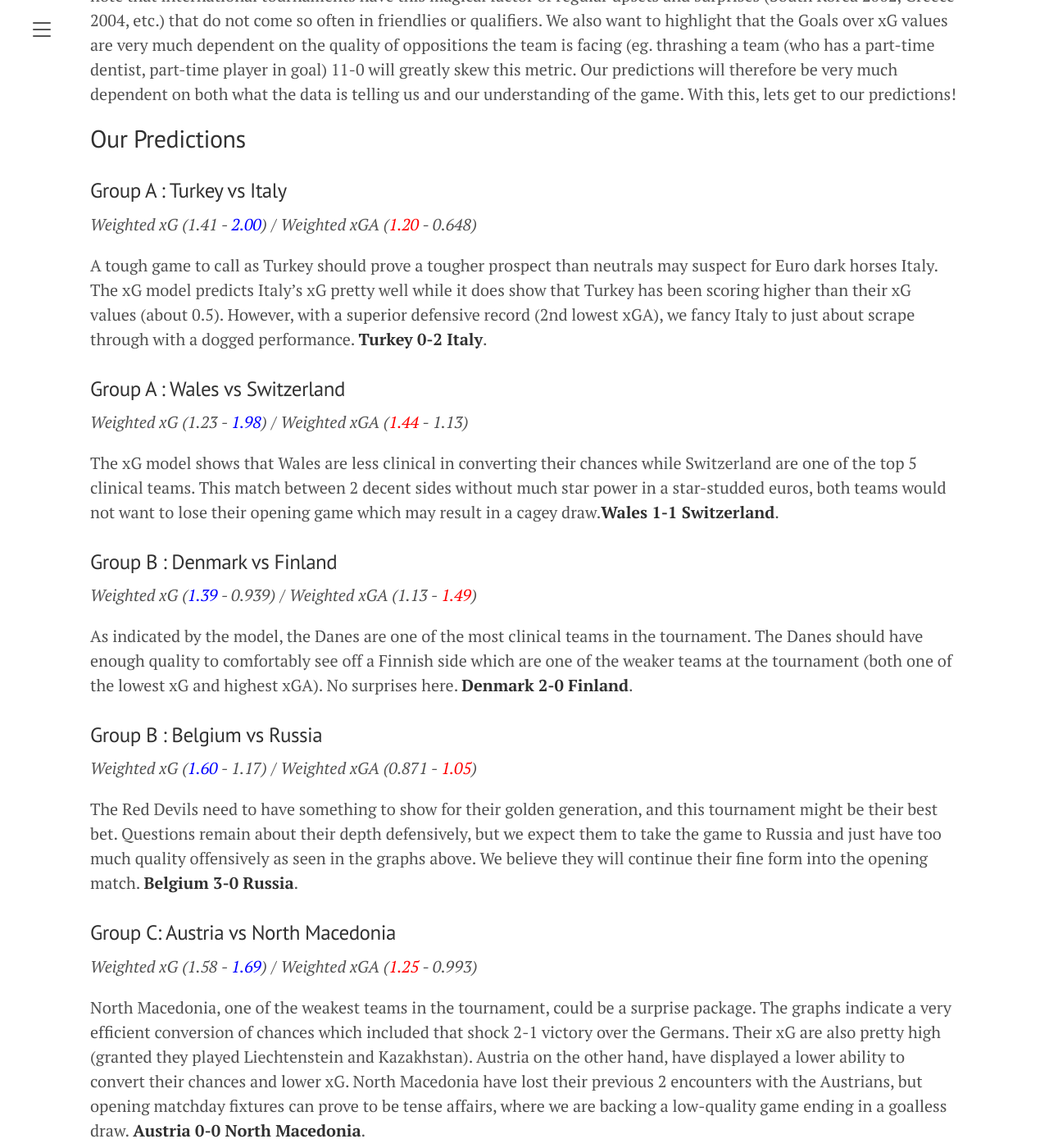
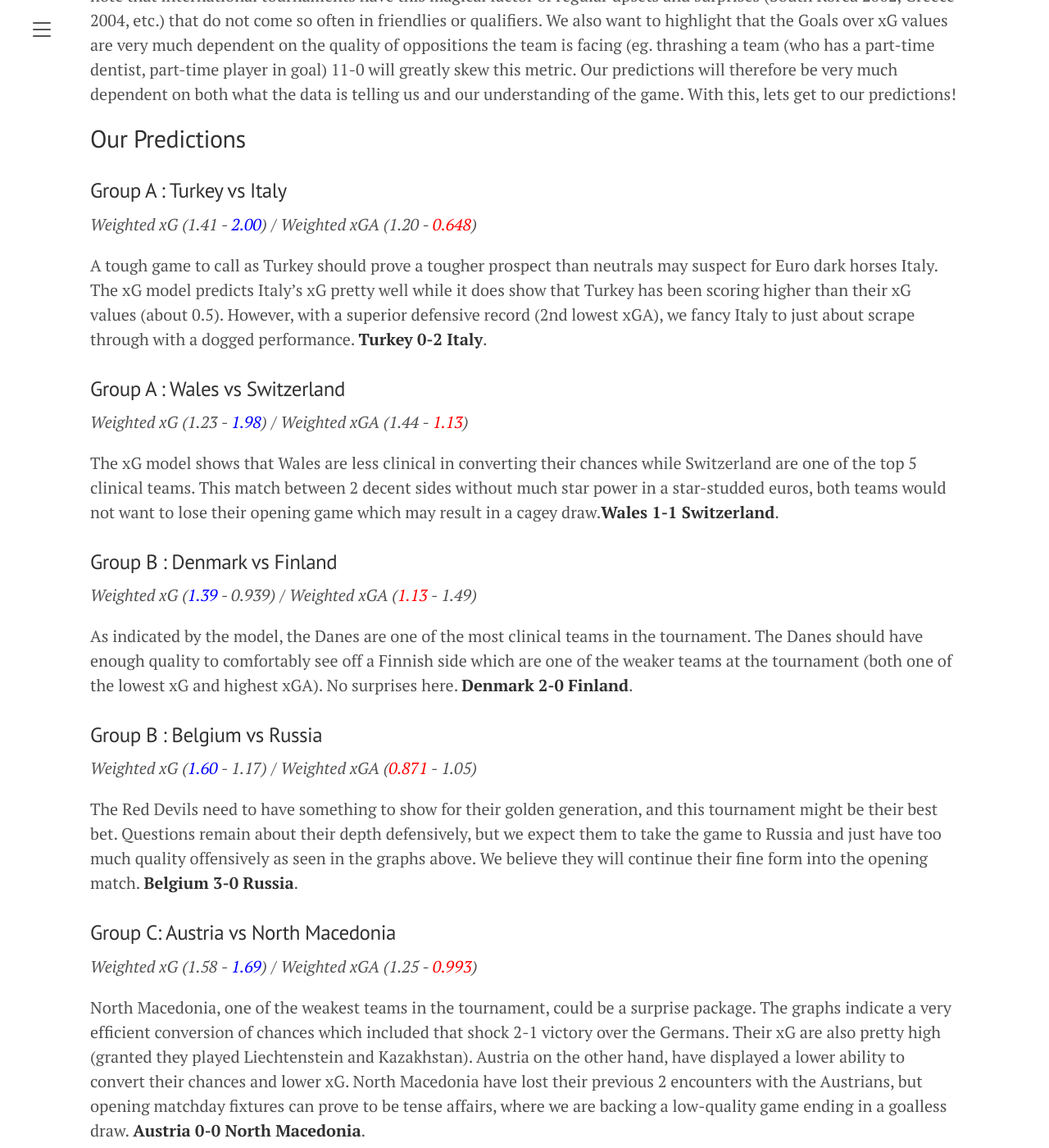
Before and after one commit to chuazy94/zy_blog_2, a Jekyll site: the page built from _posts/2021-06-07-euros-prediction.md, in a window 1280 px wide and 1400 px high, scrolled down 2460 px. Shown: the whole window at 82% size. Built offline with Jekyll 4.4.1, drawn with Linux system fonts in a browser that asks for light colours; some of the changed text lies outside the part shown.

Commit message:
Changing the highlighted red

```diff
--- a/_posts/2021-06-07-euros-prediction.md
+++ b/_posts/2021-06-07-euros-prediction.md
@@ -34,74 +34,74 @@ With this analysis, we calculated a weighted xG and weighted xGA that accounts f
 
 ### Group A : Turkey vs Italy
 <em>Weighted xG (1.41 - <span style="color:blue">2.00</span>) /
-<em>Weighted xGA (<span style="color:red">1.20</span> - 0.648)
+<em>Weighted xGA (1.20 - <span style="color:red">0.648</span>)
 
 A tough game to call as Turkey should prove a tougher prospect than neutrals may suspect for Euro dark horses Italy. The xG model predicts Italy's xG pretty well while it does show that Turkey has been scoring higher than their xG values (about 0.5). However, with a superior defensive record (2nd lowest xGA), we fancy Italy to just about scrape through with a dogged performance. **Turkey 0-2 Italy**.
 
 ### Group A : Wales vs Switzerland
 <em>Weighted xG (1.23 - <span style="color:blue">1.98</span>) /
-<em>Weighted xGA (<span style="color:red">1.44</span> - 1.13)
+<em>Weighted xGA (1.44 - <span style="color:red">1.13</span>)
 
 The xG model shows that Wales are less clinical in converting their chances while Switzerland are one of the top 5 clinical teams. This match between 2 decent sides without much star power in a star-studded euros, both teams would not want to lose their opening game which may result in a cagey draw.**Wales 1-1 Switzerland**.
 
 ### Group B : Denmark vs Finland
 <em>Weighted xG (<span style="color:blue">1.39</span> - 0.939) /
-<em>Weighted xGA (1.13 - <span style="color:red">1.49</span>)
+<em>Weighted xGA (<span style="color:red">1.13</span> - 1.49)
 
 As indicated by the model, the Danes are one of the most clinical teams in the tournament. The Danes should have enough quality to comfortably see off a Finnish side which are one of the weaker teams at the tournament (both one of the lowest xG and highest xGA). No surprises here. **Denmark 2-0 Finland**.
 
 ### Group B : Belgium vs Russia
 <em>Weighted xG (<span style="color:blue">1.60</span> - 1.17) /
-<em>Weighted xGA (0.871 - <span style="color:red">1.05</span>)
+<em>Weighted xGA (<span style="color:red">0.871</span> - 1.05)
 
 The Red Devils need to have something to show for their golden generation, and this tournament might be their best bet. Questions remain about their depth defensively, but we expect them to take the game to Russia and just have too much quality offensively as seen in the graphs above. We believe they will continue their fine form into the opening match. **Belgium 3-0 Russia**.
 
 
 ### Group C: Austria vs North Macedonia
 <em>Weighted xG (1.58 - <span style="color:blue">1.69</span>) /
-<em>Weighted xGA (<span style="color:red">1.25</span> - 0.993)
+<em>Weighted xGA (1.25 - <span style="color:red">0.993</span>)
 
 North Macedonia, one of the weakest teams in the tournament, could be a surprise package. The graphs indicate a very efficient conversion of chances which included that shock 2-1 victory over the Germans. Their xG are also pretty high (granted they played Liechtenstein and Kazakhstan). Austria on the other hand, have displayed a lower ability to convert their chances and lower xG. North Macedonia have lost their previous 2 encounters with the Austrians, but opening matchday fixtures can prove to be tense affairs, where we are backing a low-quality game ending in a goalless draw. **Austria 0-0 North Macedonia**.
 
 ### Group C: Netherlands vs Ukraine
 <em>Weighted xG (<span style="color:blue">2.87</span> - 1.83) /
-<em>Weighted xGA (0.543 - <span style="color:red">0.911</span>)
+<em>Weighted xGA (<span style="color:red">0.543</span> - 0.911)
 
 This could be a tricky one considering the vast difference in xG and xGA between the 2 nations. The xG model also suggests that both teams are not as clinical in taking their chances, with the Dutch being the bottom team. Frank de Boer is seemingly out of his depth as the head coach, with plenty of off-pitch issues as well.  A previous affair ended in a draw between the sides, but we are tipping the Dutch to have issues as a team and falling to a somewhat shock loss to Ukraine. **Netherlands 1-2 Ukraine**.
 
 ### Group D: England vs Croatia
 <em>Weighted xG (1.65 - <span style="color:blue">1.99</span>) /
-<em>Weighted xGA (0.747 -<span style="color:red"> 0.942</span>)
+<em>Weighted xGA (<span style="color:red">0.747</span> - 0.942)
 
 The xG model rather accurately predicts the goals scored for both teams so looking at the xG and xGA values, we can expect this to be a really closely contested affair. The English will be out for revenge against the Croats, especially with the past few years having been great for English youth development. Croatia are well drilled, but we expect a moment of magic by one of the English players to prove decisive. **England 2-1 Croatia**.
 
 ### Group D: Scotland vs Czech Republic
 <em>Weighted xG (1.398 - <span style="color:blue">1.70</span>) /
-<em>Weighted xGA (<span style="color:red">1.13</span> - 1.06)
+<em>Weighted xGA (1.13 - <span style="color:red">1.06</span>)
 
 Scotland seems to have a slightly better conversion of shots compared to their opponents. This match could prove pivotal in seeing which team finishes third in their group, and we think the Czechs have the slightly better players with more experience, coupled with a greater xG and lower xGA to come away with a win. **Scotland 0-2 Czech Republic**.
 
 ### Group E: Poland vs Slovakia
 <em>Weighted xG (1.21 - <span style="color:blue">1.24</span>) /
-<em>Weighted xGA (0.913 - <span style="color:red"> 1.15 </span>)
+<em>Weighted xGA (<span style="color:red">0.913</span> -  1.15)
 
 Although Poland have a slightly lower xG compared to Slovakia, the model shows that they have been very clinical in converting their chances. We expect the Poles have enough talented players with a very much in form Robert Lewandowski playing at the highest level. They should see through this game against a weaker Slovakia side. **Poland 2-0 Slovakia**.
 
 ### Group E: Spain vs Sweden
 <em>Weighted xG (<span style="color:blue">1.99</span> - 1.38) /
-<em>Weighted xGA (0.531 - <span style="color:red"> 1.02</span>)
+<em>Weighted xGA (<span style="color:red">0.531</span> -  1.02)
 
 Spain may look like a promising team on paper with a high xG but we think they have not sufficiently addressed the cracks that saw them under-perform at the last World Cup. Historically, they have struggled to secure a result in their opening games of international tournaments (winning 1 out of the last 4). Sweden would be a resolute opposition, who may come away with a great point. Shock result number 2. **Spain 1-1 Sweden**.
 
 ### Group F: Hungary vs Portugal
 <em>Weighted xG (1.77 - <span style="color:blue"> 2.53</span>) /
-<em>Weighted xGA (0.862 - <span style="color:red">1.08</span>)
+<em>Weighted xGA (<span style="color:red">0.862</span> - 1.08)
 
 The current holders have to be tipped as outsiders for the title again this year, albeit having to come through a tough group first. Hungary, although being the 4th most clinical team, should prove no match for a Portugal side who have a higher xG and are filled with world class talents. **Hungary 1-3 Portugal**.
 
 ### Group F: France vs Germany
 <em>Weighted xG (<span style="color:blue">2.04</span> - 1.72) /
-<em>Weighted xGA (0.753 - <span style="color:red">0.886</span> )
+<em>Weighted xGA (<span style="color:red">0.753</span> - 0.886)
 
 This is perhaps the biggest fixture of the opening games. The shock inclusion of Benzema may prove costly if squad harmony is disrupted down the line, but there seems to be no issues currently for France. On the other hand, Joachim Low has outstayed his welcome for a couple of years, and his tactical naivety will cost Germany in the group of death. A very much in-form France with a high xG and efficiency in shot conversion should see France dispatch the Germans off in a thoroughly entertaining clash. **France 3-1 Germany**.
 
```
